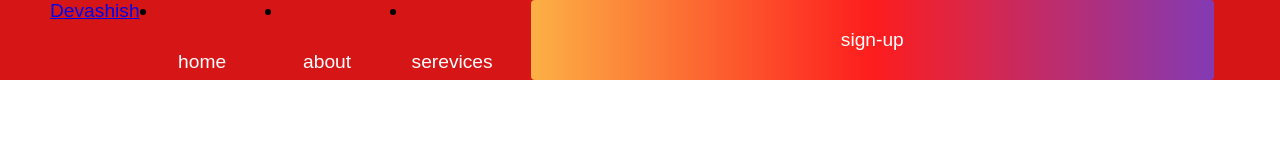
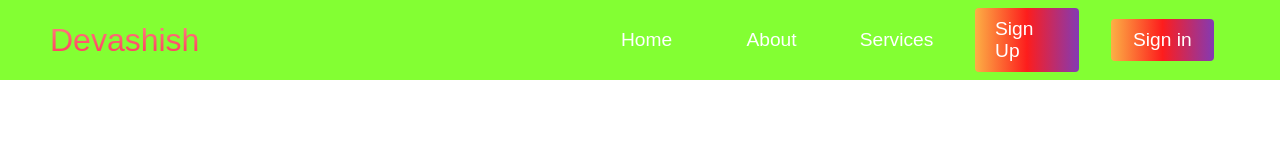
Before and after one commit to Dhacker18/static-website, a plain HTML site: page Index.html in a window 1280 px wide. Drawn offline with Linux system fonts and the light colour scheme.

Commit message:
my day 1 code with different dfesign

```diff
--- a/Index.html
+++ b/Index.html
@@ -10,30 +10,37 @@
 </head>
 
 <body>
-  <!-- navbar section -->
+
+    <!-- Navbar Section -->
     <nav class="navbar">
-      <div class="navbar_container">
-          <a href="#home" id="navbar_logo">Devashish</a>
+        <div class="navbar__container">
+            <a href="#home" id="navbar__logo">Devashish</a>
+            <!-- <img src="Images/wallpaper.png"> -->
             <div class="navbar__toggle" id="mobile">
                 <span class="bar"></span>
                 <span class="bar"></span>
                 <span class="bar"></span>
             </div>
-       <ul class="navbar__menu"></ul>
-             <li class="navbar_items">
-                  <a href="#home" class="navbar__links" id="home-page">home</a>
+            <ul class="navbar__menu">
+                <li class="navbar__item">
+                    <a href="#home" class="navbar__links" id="home-page">Home</a>
                 </li>
                 <li class="navbar__item">
-                    <a href="#about" class="navbar__links" id="about -page">about</a>
+                    <a href="#about" class="navbar__links" id="about -page">About</a>
                 </li>
                 <li class="navbar__item">
-                        <a href="#services" class="navbar__links" id="services-page">serevices</a>
+                    <a href="#services" class="navbar__links" id="services-page">Services</a>
                 </li>
                 <li class="navbar__btn">
-                            <a href="#sign-up" class="button" id="sign-up">sign-up</a>
+                    <a href="#sign-up" class="button" id="signup">Sign Up</a>
                 </li>
+                <li class="navbar__btn">
+                    <a href="#sign-in" class="button" id="signup">Sign in</a>
+                </li>
+            </ul>
         </div>
     </nav>
+
 </body>
 
 </html>
--- a/style.css
+++ b/style.css
@@ -1,62 +1,61 @@
-*{
+* {
     box-sizing: border-box;
-    margin:0;
-    padding:0;
-    font-family: 'Kumb Sans' , sans-serif;
+    margin: 0;
+    padding: 0;
+    font-family: 'Kumb Sans', sans-serif;
     scroll-behavior: smooth;
 }
 
-.navbar{
-    background: #d61616;
-    height:80px;
+.navbar {
+    background: #83ff33;
+    height: 80px;
     display: flex;
     justify-content: center;
     align-items: center;
     font-size: 1.2rem;
     position: sticky;
-    top:0;
+    top: 0;
     z-index: 999;
-
 }
 
-.navbar_container{
+.navbar__container {
     display: flex;
     justify-content: space-between;
-    height:80px;
+    height: 80px;
     z-index: 1;
-    width:100%;
+    width: 100%;
     max-width: 1300px;
-    margin:0 auto;
+    margin: 0 auto;
     padding: 0 50px;
 }
 
-#navbar__logo{
+#navbar__logo {
     background-color: #ff8177;
     background-image: linear-gradient(to top, #ff0844 0%, #ffb199 100%);
     background-size: 100%;
     -webkit-background-clip: text;
     -moz-background-clip: text;
-    -webkit-text-fill-color:transparent;
-    -moz-text-fill-color:transparent;
-    display:flex;
+    -webkit-text-fill-color: transparent;
+    -moz-text-fill-color: transparent;
+    display: flex;
     align-items: center;
-    cursor:pointer;
+    cursor: pointer;
     text-decoration: none;
     font-size: 2rem;
 }
 
-.navbar__menu{
-    display:flex;
+.navbar__menu {
+    display: flex;
     align-items: center;
     list-style: none;
 }
 
-.navbar__items{
+.navbar__item {
     height: 80px;
 }
 
-.navbar__links{
-    color:#fff;
+.navbar__links {
+    color: #fff;
     display: flex;
     align-items: center;
     justify-content: center;
@@ -65,16 +64,15 @@
     height: 100%;
 }
 
-.navbar__btn{
-    display:flex;
+.navbar__btn {
+    display: flex;
     justify-content: center;
     align-items: center;
     padding: 0 1rem;
     width: 100%;
 }
 
-
-.button{
+.button {
     display: flex;
     justify-content: center;
     align-items: center;
@@ -86,13 +84,39 @@
     outline: none;
     border-radius: 4px;
     background: #833ab4;
-    background: -webkit-linear-gradient(to right, #fcb045 , #fd1d1d ,#833ab4);
-    background: linear-gradient(to right,#fcb045,#fd1d1d,#833ab4);
+    background: -webkit-linear-gradient(to right, #fcb045, #fd1d1d, #833ab4);
+    background: linear-gradient(to right, #fcb045, #fd1d1d, #833ab4);
     color: #fff;
     transition: all 0.3s ease;
 }
 
-.navbar__links:hover{
+.navbar__links:hover {
     color: #9518fc;
     transition: all 0.3s ease;
 }
+
+.navbar__btn {
+    display: flex;
+    justify-content: center;
+    align-items: center;
+    padding: 0 1rem;
+    width: 100%;
+}
+
+.button {
+    display: flex;
+    justify-content: center;
+    align-items: center;
+    text-decoration: none;
+    padding: 10px 20px;
+    height: 100%;
+    width: 100%;
+    border: none;
+    outline: none;
+    border-radius: 4px;
+    background: #833ab4;
+    background: -webkit-linear-gradient(to right, #fcb045, #fd1d1d, #833ab4);
+    background: linear-gradient(to right, #fcb045, #fd1d1d, #833ab4);
+    color: #fff;
+    transition: all 0.3s ease;
+}
```
Lines whose indentation alone changed are shown as unchanged.
